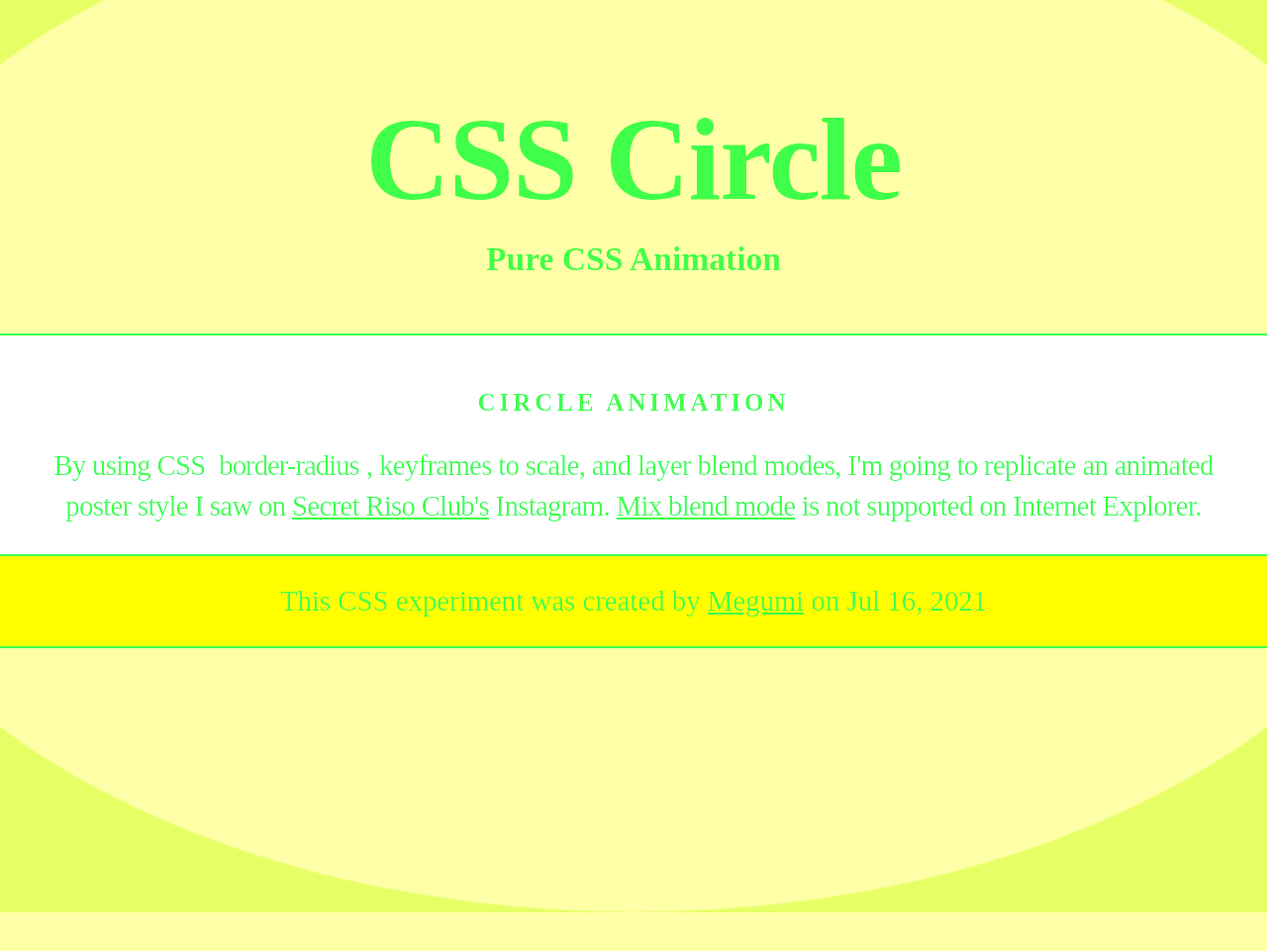
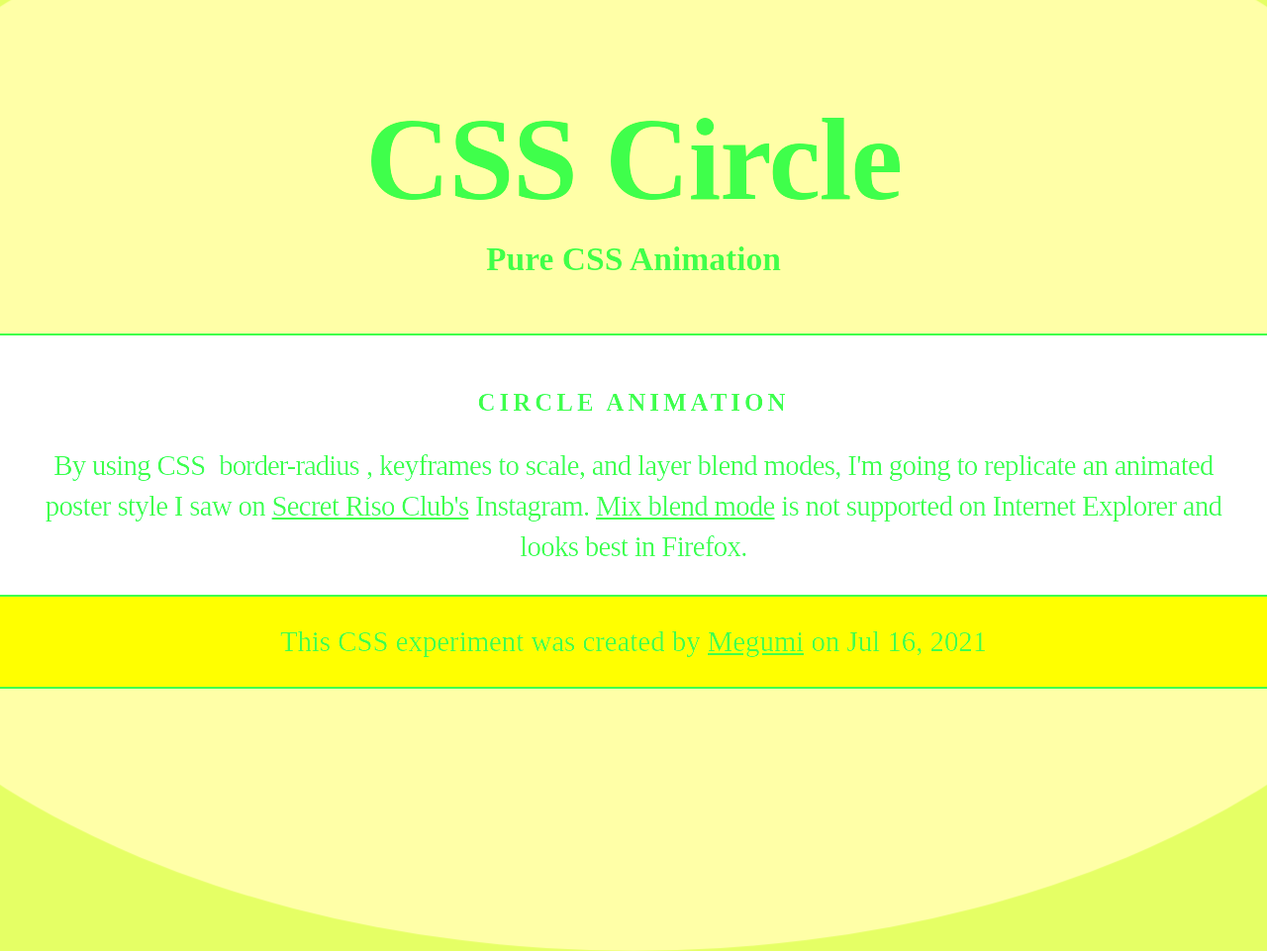
Before and after one commit to meewgumi/meewgumi.github.io, a PHP site: page / in a window 1280 px wide; the page is wider, and only the part inside the window is pictured. Shown: that part at 99% size. Before the commit the page ends 922 px from the top of that part, so only its background shows below. Run offline with PHP 8.4, Linux system fonts and the light colour scheme; some web fonts are replaced.

Commit message:
webkit fix attempts

```diff
--- a/circle-expand/index.htm
+++ b/circle-expand/index.htm
@@ -17,7 +17,7 @@
     </header>
     <section>
       <h3>Circle Animation</h3>
-      <p>By using CSS <code>border-radius</code>, keyframes to scale, and layer blend modes, I'm going to replicate an animated poster style I saw on <a href="https://secretrisoclub.com/">Secret Riso Club's</a> Instagram. <a href="https://developer.mozilla.org/en-US/docs/Web/CSS/mix-blend-mode">Mix blend mode</a> is not supported on Internet Explorer.</p>
+      <p>By using CSS <code>border-radius</code>, keyframes to scale, and layer blend modes, I'm going to replicate an animated poster style I saw on <a href="https://secretrisoclub.com/">Secret Riso Club's</a> Instagram. <a href="https://developer.mozilla.org/en-US/docs/Web/CSS/mix-blend-mode">Mix blend mode</a> is not supported on Internet Explorer and looks best in Firefox.</p>
     </section>
     <footer>
       This CSS experiment was created by <a href="https://megumi.co">Megumi</a> on Jul 16, 2021
--- a/circle-expand/style.css
+++ b/circle-expand/style.css
@@ -39,11 +39,13 @@
   text-align: center;
 }
 
+
 body {
   margin: 0;
   padding: 0;
   background-color: var(--background-color);
   color: var(--text-color);
+  overflow-x: hidden;
 }
 
 /* Circle */
@@ -63,6 +65,7 @@
   background-color: var(--circle-color);
   border-radius: 100%;
   animation: 5s circle-expand infinite alternate ease-out;
+  -webkit-animation: 5s circle-expand 0.01s infinite alternate;
   mix-blend-mode: color-dodge;
   width: 100vw;
   user-select: none;
@@ -80,12 +83,18 @@
 
 @keyframes circle-expand {
   0% {
-    transform: scale(15%);
+    transform: scale(5%);
   }
 
   100% {
     transform: scale(150%);
   }
+}
+
+@-webkit-keyframes circle-expand {
+    0% { -webkit-transform: scale(5%); }
+    50% {-webkit-transform: scale(150%); }
+    100% { -webkit-transform: scale(100%); }
 }
 
 nav, footer, hgroup, section {
```
